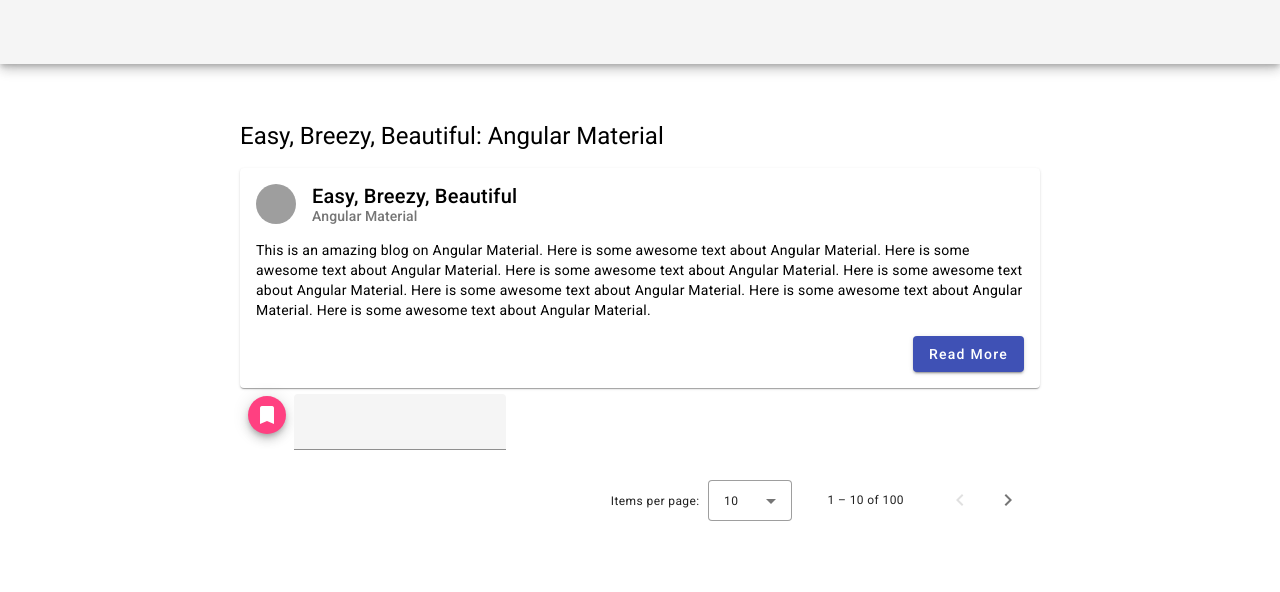
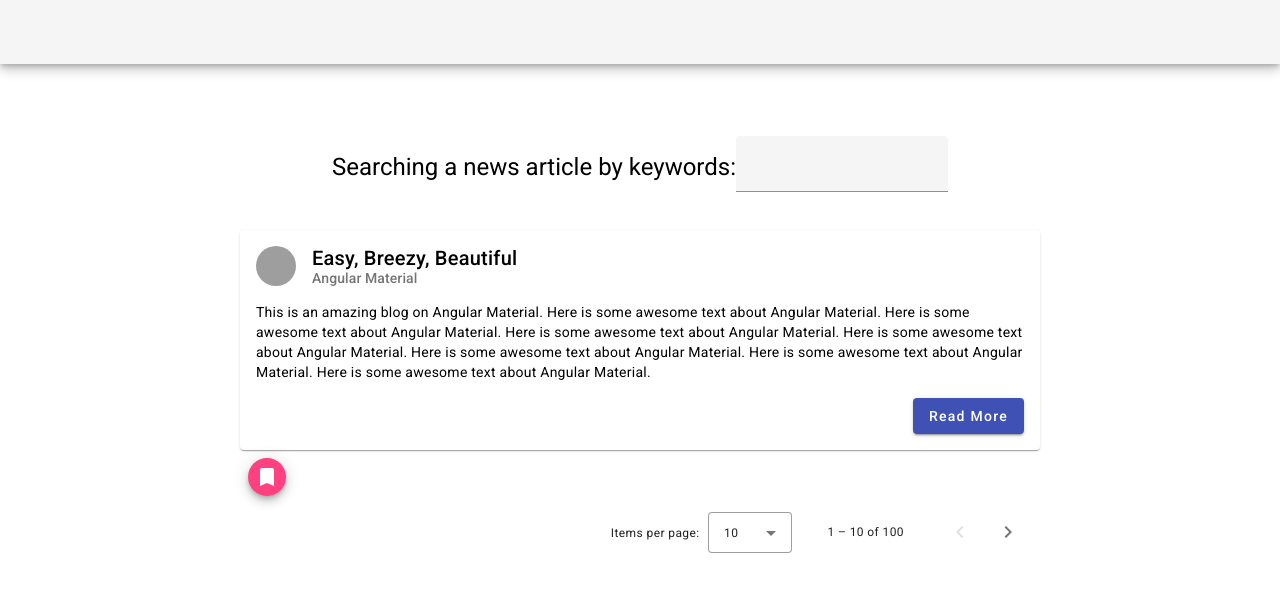
Before and after one commit to z320817/Frontend, an Angular app: page / in a window 1280 px wide. Shown: the top 592 px of the page. Built offline with nearby package versions, Linux system fonts and the light colour scheme; grey boxes are pictures that could not be loaded.

Commit message:
Search Component INitial Style

```diff
--- a/src/app/app.component.html
+++ b/src/app/app.component.html
@@ -1,4 +1,4 @@
-<mat-toolbar class="mat-elevation-z6" color="secondary"></mat-toolbar>
+<app-header></app-header>
 <div class="app-container">
   <router-outlet></router-outlet>
 </div>
--- a/src/app/components/header/header.component.html
+++ b/src/app/components/header/header.component.html
@@ -1 +1 @@
-<p>header works!</p>
+<mat-toolbar class="mat-elevation-z6" color="secondary"></mat-toolbar>
--- a/src/app/components/header/header.component.ts
+++ b/src/app/components/header/header.component.ts
@@ -3,8 +3,5 @@ import { Component } from '@angular/core';
 @Component({
   selector: 'app-header',
   templateUrl: './header.component.html',
-  styleUrls: ['./header.component.scss']
 })
-export class HeaderComponent {
-
-}
+export class HeaderComponent {}
--- a/src/app/components/main/main.component.html
+++ b/src/app/components/main/main.component.html
@@ -1,4 +1,9 @@
-<h1 class="mat-display-1">Easy, Breezy, Beautiful: Angular Material</h1>
+<div class="flex-container search-container">
+  <h1 class="mat-display-1">Searching a news article by keywords:</h1>
+  <mat-form-field>
+    <input matInput />
+  </mat-form-field>
+</div>
 
 <mat-card>
   <mat-card-header>
@@ -25,14 +30,10 @@
   </mat-card-actions>
 </mat-card>
 
-<div class="flex-container">
+<div class="main-flex-container">
   <button mat-fab>
     <mat-icon md-18>bookmark</mat-icon>
   </button>
-
-  <mat-form-field>
-    <input matInput />
-  </mat-form-field>
 </div>
 
 <mat-paginator
--- a/src/app/components/main/main.component.scss
+++ b/src/app/components/main/main.component.scss
@@ -1,8 +1,13 @@
-.main-flex-container {
+.flex-container {
   display: flex;
   justify-content: space-around;
   flex-wrap: wrap;
   padding: 16px;
+}
+
+.search-container {
+  justify-content: center;
+  align-items: center;
 }
 
 button {
```
Also changed, not shown: src/app/components/header/header.component.scss (deleted).
